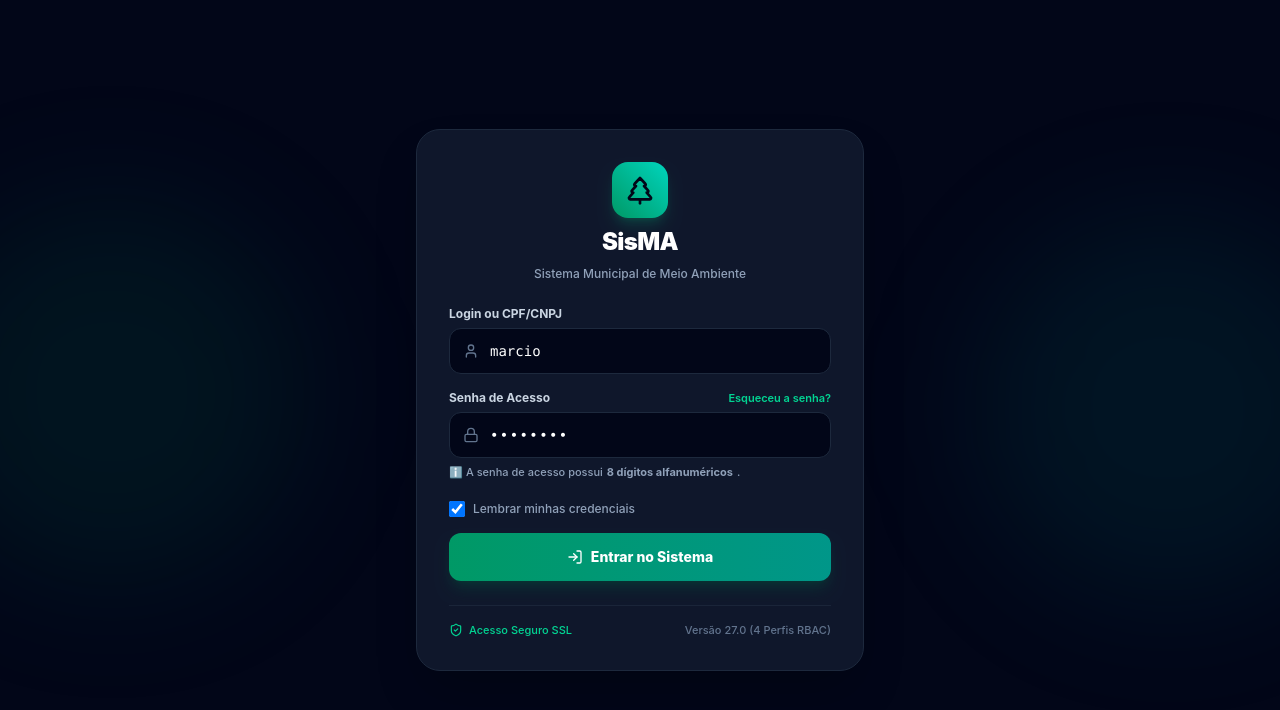
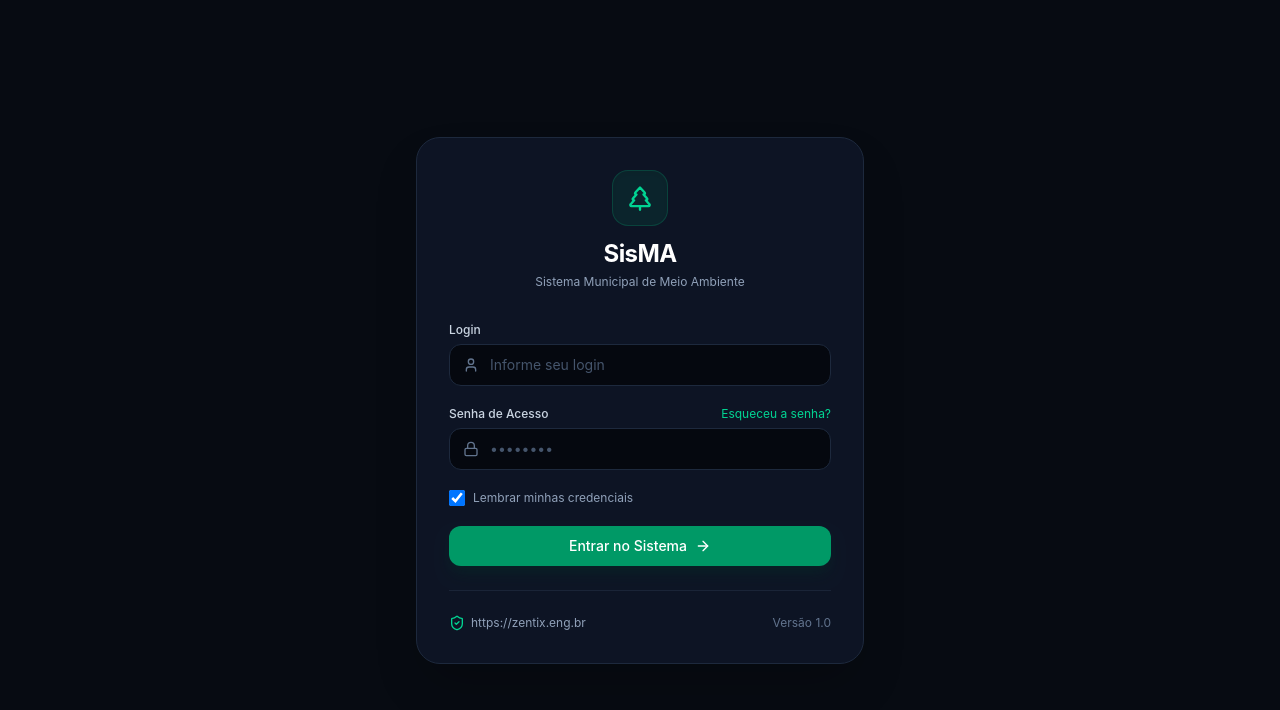
Before and after one commit to marcio-dev-fullstack/SysMA, a React (Vite) app: page / in a window 1280 px wide. Shown: the top 710 px of the page. Built offline with nearby package versions, Linux system fonts and the light colour scheme.

Commit message:
fix: v27 atualiza login do administrador para marcio

```diff
--- a/src/pages/Login.tsx
+++ b/src/pages/Login.tsx
@@ -1,313 +1,130 @@
 import React, { useState } from 'react';
-import {
-  TreePine,
-  Lock,
-  User,
-  LogIn,
-  ShieldCheck,
-  AlertTriangle
-} from 'lucide-react';
-import { Usuario } from '../types';
+import { ShieldCheck, Lock, User, ArrowRight, TreePine } from 'lucide-react';
 
 interface LoginProps {
-  onLogin: (usuario: Usuario) => void;
-  diasLicenca: number;
-  setDiasLicenca?: (dias: number) => void;
-  chaveLicenca?: string;
-  setChaveLicenca?: (chave: string) => void;
+  onLoginSuccess?: (perfil: string) => void;
 }
 
-export const LISTA_USUARIOS: Usuario[] = [
-  {
-    id: 'usr-adm-01',
-    nome: 'marcio',
-    email: 'cda.marcio@gmail.com',
-    cpf: 'marcio',
-    perfil: 'adm',
-    cargo: 'Administrador',
-    orgao: 'SEMA',
-    avatar: 'M',
-    telefone_whatsapp: '65 9231-2739',
-  },
-  {
-    id: 'usr-ana-01',
-    nome: 'ailton.bartolomeu',
-    email: 'ailton.bartolomeu@gmail.com',
-    cpf: 'ailton.bartolomeu',
-    perfil: 'analista',
-    cargo: 'Analista Ambiental',
-    orgao: 'SEMA',
-    avatar: 'A',
-    telefone_whatsapp: '94 9113-9883',
-  },
-  {
-    id: 'usr-ana-02',
-    nome: 'fernanda.baccaro',
-    email: 'fernanda.baccaro@gmail.com',
-    cpf: 'fernanda.baccaro',
-    perfil: 'analista',
-    cargo: 'Analista Ambiental',
-    orgao: 'SEMA',
-    avatar: 'F',
-    telefone_whatsapp: '94 9305-1234',
-  },
-  {
-    id: 'usr-ana-03',
-    nome: 'flavio.watanabe',
-    email: 'flavio.watanabe@gmail.com',
-    cpf: 'flavio.watanabe',
-    perfil: 'analista',
-    cargo: 'Analista Ambiental',
-    orgao: 'SEMA',
-    avatar: 'F',
-    telefone_whatsapp: '94 9182-8854',
-  },
-  {
-    id: 'usr-fisc-01',
-    nome: 'policia',
-    email: 'policia@gmail.com',
-    cpf: 'policia',
-    perfil: 'fiscal',
-    cargo: 'Fiscal Ambiental',
-    orgao: 'SEMA',
-    avatar: 'P',
-    telefone_whatsapp: '65 98888-1234',
-  },
-  {
-    id: 'usr-emp-01',
-    nome: 'zentix',
-    email: 'zentix@gmail.com',
-    cpf: '12.345.678/0001-90',
-    perfil: 'empresario',
-    cargo: 'Requerente / Empresário',
-    orgao: 'zentix',
-    avatar: 'Z',
-    telefone_whatsapp: '65 97777-5555',
-  },
-];
+export const Login: React.FC<LoginProps> = ({ onLoginSuccess }) => {
+  const [usuario, setUsuario] = useState('');
+  const [senha, setSenha] = useState('');
+  const [lembrar, setLembrar] = useState(true);
+  const [carregando, setCarregando] = useState(false);
 
-export const Login: React.FC<LoginProps> = ({
-  onLogin,
-  diasLicenca
-}) => {
-  const [loginInput, setLoginInput] = useState('marcio');
-  const [senha, setSenha] = useState('12345678');
-  const [lembrar, setLembrar] = useState(true);
-  const [modalBloqueado, setModalBloqueado] = useState(false);
-  const [erroForm, setErroForm] = useState('');
+  const handleSubmit = (e: React.FormEvent) => {
+    e.preventDefault();
+    setCarregando(true);
 
-  const handleLoginInputChange = (e: React.ChangeEvent<HTMLInputElement>) => {
-    setLoginInput(e.target.value);
-    setErroForm('');
-  };
-
-  const handleSenhaChange = (e: React.ChangeEvent<HTMLInputElement>) => {
-    let value = e.target.value.replace(/[^a-zA-Z0-9]/g, '');
-    if (value.length > 8) value = value.slice(0, 8);
-    setSenha(value);
-    setErroForm('');
-  };
-
-  const handleEntrar = (e: React.FormEvent) => {
-    e.preventDefault();
-
-    if (!loginInput.trim()) {
-      setErroForm('Por favor, informe o login ou CPF do servidor.');
-      return;
+    setTimeout(() => {
+      setCarregando(false);
+      if (onLoginSuccess) {
+        onLoginSuccess('adm');
       }
-
-    if (!senha) {
-      setErroForm('Por favor, informe a senha de acesso.');
-      return;
-    }
-
-    if (senha.length < 8) {
-      setErroForm('A senha deve conter exatamente 8 dígitos alfanuméricos.');
-      return;
-    }
-
-    // Busca usuário cadastrado por CPF/CNPJ ou Nome/Login
-    const termoLower = loginInput.trim().toLowerCase();
-    const cleanDigits = loginInput.replace(/\D/g, '');
-
-    let usuarioEncontrado = LISTA_USUARIOS.find((u) => {
-      const uCpfDigits = (u.cpf || '').replace(/\D/g, '');
-      const uNomeLower = u.nome.toLowerCase();
-      const uCpfLower = (u.cpf || '').toLowerCase();
-      return (
-        (cleanDigits && cleanDigits.length >= 8 && uCpfDigits.length >= 8 && uCpfDigits.includes(cleanDigits)) ||
-        uNomeLower === termoLower ||
-        uCpfLower === termoLower
-      );
-    });
-
-    if (!usuarioEncontrado) {
-      if (termoLower.includes('marcio') || termoLower.includes('márcio')) {
-        usuarioEncontrado = LISTA_USUARIOS.find((u) => u.perfil === 'adm' || u.nome.toLowerCase().includes('marcio'));
-      } else if (termoLower.includes('zentix')) {
-        usuarioEncontrado = LISTA_USUARIOS.find((u) => u.perfil === 'empresario' || u.nome.toLowerCase().includes('zentix'));
-      } else if (termoLower.includes('ailton')) {
-        usuarioEncontrado = LISTA_USUARIOS.find((u) => u.nome.includes('ailton'));
-      } else if (termoLower.includes('fernanda')) {
-        usuarioEncontrado = LISTA_USUARIOS.find((u) => u.nome.includes('fernanda'));
-      } else if (termoLower.includes('flavio') || termoLower.includes('flávio')) {
-        usuarioEncontrado = LISTA_USUARIOS.find((u) => u.nome.includes('flavio'));
-      } else if (termoLower.includes('policia') || termoLower.includes('polícia')) {
-        usuarioEncontrado = LISTA_USUARIOS.find((u) => u.perfil === 'fiscal');
-      } else if (termoLower.includes('empresa') || termoLower.includes('12.345')) {
-        usuarioEncontrado = LISTA_USUARIOS.find((u) => u.perfil === 'empresario');
-      } else {
-        usuarioEncontrado = LISTA_USUARIOS[0];
-      }
-    }
-
-    if (!usuarioEncontrado) {
-      usuarioEncontrado = LISTA_USUARIOS[0];
-    }
-
-    // Regra de Bloqueio no Dia 0 para não-ADM
-    if (diasLicenca <= 0 && usuarioEncontrado.perfil !== 'adm') {
-      setModalBloqueado(true);
-      return;
-    }
-
-    onLogin(usuarioEncontrado);
+    }, 800);
   };
 
   return (
-    <div className="min-h-screen bg-slate-950 flex flex-col justify-center items-center p-4 relative overflow-hidden font-sans">
-      {/* Elementos de fundo com efeito blur */}
-      <div className="absolute top-1/4 -left-20 w-96 h-96 bg-emerald-600/10 rounded-full blur-3xl pointer-events-none"></div>
-      <div className="absolute bottom-1/4 -right-20 w-96 h-96 bg-teal-600/10 rounded-full blur-3xl pointer-events-none"></div>
-
-      {/* Card Principal de Login */}
-      <div className="w-full max-w-md bg-slate-900 border border-slate-800 rounded-3xl p-8 shadow-2xl relative z-10 space-y-6">
-
-        {/* Cabeçalho da Marca */}
-        <div className="text-center space-y-2">
-          <div className="inline-flex items-center justify-center w-14 h-14 rounded-2xl bg-gradient-to-tr from-emerald-600 to-teal-400 text-slate-950 font-black shadow-lg shadow-emerald-500/20 mb-2">
-            <TreePine className="w-8 h-8" />
+    <div className="min-h-screen bg-[#070b12] flex items-center justify-center p-4 font-sans text-slate-100">
+      <div className="w-full max-w-md bg-[#0d1424] border border-slate-800 rounded-3xl p-8 shadow-2xl relative overflow-hidden">
+        {/* Logo e Título */}
+        <div className="text-center mb-8">
+          <div className="inline-flex items-center justify-center w-14 h-14 bg-emerald-500/10 border border-emerald-500/20 text-emerald-400 rounded-2xl mb-3 shadow-inner">
+            <TreePine className="w-7 h-7" />
           </div>
-          <h1 className="text-2xl font-black text-white tracking-tight">SisMA</h1>
-          <p className="text-xs text-slate-400 font-medium">
-            Sistema Municipal de Meio Ambiente
-          </p>
+          <h1 className="text-2xl font-bold tracking-tight text-white">SisMA</h1>
+          <p className="text-xs text-slate-400 mt-1">Sistema Municipal de Meio Ambiente</p>
         </div>
 
-        {/* Formulário de Login (CPF e Senha) */}
-        <form onSubmit={handleEntrar} className="space-y-4">
-
-          {erroForm && (
-            <div className="p-3 bg-rose-500/10 border border-rose-500/30 rounded-xl text-rose-400 text-xs font-semibold flex items-center gap-2">
-              <AlertTriangle className="w-4 h-4 shrink-0" />
-              <span>{erroForm}</span>
-            </div>
-          )}
-
-          {/* Campo Login / CPF */}
-          <div className="space-y-1.5">
-            <label className="block text-xs font-bold text-slate-300">
-              Login ou CPF/CNPJ
+        {/* Formulário de Login */}
+        <form onSubmit={handleSubmit} className="space-y-5">
+          {/* Campo Login */}
+          <div>
+            <label className="block text-xs font-medium text-slate-300 mb-1.5">
+              Login
             </label>
             <div className="relative">
-              <div className="absolute inset-y-0 left-0 pl-3.5 flex items-center pointer-events-none text-slate-500">
-                <User className="w-4 h-4" />
-              </div>
+              <User className="w-4 h-4 text-slate-500 absolute left-3.5 top-1/2 -translate-y-1/2" />
               <input
                 type="text"
-                value={loginInput}
-                onChange={handleLoginInputChange}
-                placeholder="marcio, zentix, policia ou ailton.bartolomeu"
-                className="w-full pl-10 pr-4 py-3 bg-slate-950 border border-slate-800 focus:border-emerald-500 rounded-xl text-sm font-medium text-white placeholder-slate-600 focus:outline-none transition-all font-mono"
                 required
+                value={usuario}
+                onChange={(e) => setUsuario(e.target.value)}
+                placeholder="Informe seu login"
+                className="w-full bg-[#05080f] border border-slate-800 rounded-xl pl-10 pr-4 py-2.5 text-sm text-slate-100 placeholder-slate-600 focus:outline-none focus:border-emerald-500 focus:ring-1 focus:ring-emerald-500 transition-all"
               />
             </div>
           </div>
 
           {/* Campo Senha */}
-          <div className="space-y-1.5">
-            <div className="flex items-center justify-between">
-              <label className="block text-xs font-bold text-slate-300">
+          <div>
+            <div className="flex items-center justify-between mb-1.5">
+              <label className="block text-xs font-medium text-slate-300">
                 Senha de Acesso
               </label>
-              <a href="#esqueci" onClick={(e) => { e.preventDefault(); alert('Contate o Administrador marcio (+55 65 9231-2739) para redefinir sua senha.'); }} className="text-[11px] font-semibold text-emerald-400 hover:text-emerald-300 transition-colors">
+              <a href="#esqueceu" className="text-xs text-emerald-400 hover:underline">
                 Esqueceu a senha?
               </a>
             </div>
             <div className="relative">
-              <div className="absolute inset-y-0 left-0 pl-3.5 flex items-center pointer-events-none text-slate-500">
-                <Lock className="w-4 h-4" />
-              </div>
+              <Lock className="w-4 h-4 text-slate-500 absolute left-3.5 top-1/2 -translate-y-1/2" />
               <input
                 type="password"
+                required
                 value={senha}
-                onChange={handleSenhaChange}
+                onChange={(e) => setSenha(e.target.value)}
                 placeholder="••••••••"
-                maxLength={8}
-                className="w-full pl-10 pr-4 py-3 bg-slate-950 border border-slate-800 focus:border-emerald-500 rounded-xl text-sm font-medium text-white placeholder-slate-600 focus:outline-none transition-all font-mono tracking-widest"
-                required
+                className="w-full bg-[#05080f] border border-slate-800 rounded-xl pl-10 pr-4 py-2.5 text-sm text-slate-100 placeholder-slate-600 focus:outline-none focus:border-emerald-500 focus:ring-1 focus:ring-emerald-500 transition-all"
               />
             </div>
-            <p className="text-[11px] text-slate-400 font-medium flex items-center gap-1 mt-1">
-              ℹ️ A senha de acesso possui <strong>8 dígitos alfanuméricos</strong>.
-            </p>
           </div>
 
-          {/* Lembrar Acesso */}
-          <div className="flex items-center justify-between pt-1">
-            <label className="flex items-center gap-2 cursor-pointer text-xs font-medium text-slate-400">
+          {/* Opção Lembrar */}
+          <div className="flex items-center gap-2">
             <input
               type="checkbox"
+              id="lembrar"
               checked={lembrar}
               onChange={(e) => setLembrar(e.target.checked)}
-                className="w-4 h-4 rounded bg-slate-950 border-slate-800 text-emerald-600 focus:ring-emerald-500 focus:ring-offset-slate-900"
+              className="w-4 h-4 rounded border-slate-800 bg-[#05080f] text-emerald-500 focus:ring-emerald-500 focus:ring-offset-0"
             />
-              <span>Lembrar minhas credenciais</span>
+            <label htmlFor="lembrar" className="text-xs text-slate-400 select-none cursor-pointer">
+              Lembrar minhas credenciais
             </label>
           </div>
 
-          {/* Botão de Submit */}
+          {/* Botão Entrar */}
           <button
             type="submit"
-            className="w-full py-3.5 px-4 bg-gradient-to-r from-emerald-600 to-teal-600 hover:from-emerald-500 hover:to-teal-500 text-white font-extrabold text-sm rounded-xl shadow-lg shadow-emerald-900/40 flex items-center justify-center gap-2 transition-all cursor-pointer"
+            disabled={carregando}
+            className="w-full bg-emerald-600 hover:bg-emerald-500 active:bg-emerald-700 text-white font-medium py-2.5 rounded-xl transition-all shadow-lg shadow-emerald-950/40 flex items-center justify-center gap-2 text-sm disabled:opacity-50"
           >
-            <LogIn className="w-4 h-4" />
+            {carregando ? (
+              <span>Acessando...</span>
+            ) : (
+              <>
                 <span>Entrar no Sistema</span>
+                <ArrowRight className="w-4 h-4" />
+              </>
+            )}
           </button>
         </form>
 
         {/* Rodapé do Card */}
-        <div className="pt-4 border-t border-slate-800/80 flex items-center justify-between text-[11px] text-slate-500 font-medium">
-          <div className="flex items-center gap-1.5 text-emerald-400">
-            <ShieldCheck className="w-3.5 h-3.5" />
-            <span>Acesso Seguro SSL</span>
-          </div>
-          <span>Versão 27.0 (4 Perfis RBAC)</span>
+        <div className="flex items-center justify-between text-xs text-slate-400 pt-6 mt-6 border-t border-slate-800/80">
+          <a
+            href="https://zentix.eng.br"
+            target="_blank"
+            rel="noopener noreferrer"
+            className="hover:text-emerald-400 transition-colors flex items-center gap-1.5"
+          >
+            <ShieldCheck className="w-4 h-4 text-emerald-400" />
+            <span>https://zentix.eng.br</span>
+          </a>
+          <span className="text-slate-500">Versão 1.0</span>
         </div>
       </div>
-
-      {/* Modal de Alerta de Licença Expirada (Bloqueio Dia 0) */}
-      {modalBloqueado && (
-        <div className="fixed inset-0 bg-slate-950/80 backdrop-blur-md z-50 flex items-center justify-center p-4">
-          <div className="bg-slate-900 border border-rose-500/30 rounded-3xl max-w-md w-full p-6 shadow-2xl space-y-4">
-            <div className="w-12 h-12 bg-rose-500/10 text-rose-500 rounded-2xl flex items-center justify-center mx-auto">
-              <AlertTriangle className="w-6 h-6" />
-            </div>
-            <div className="text-center space-y-1">
-              <h3 className="text-lg font-bold text-white">Licença do Sistema Expirada</h3>
-              <p className="text-xs text-slate-400">
-                O prazo de validade do SisMA expirou. Entre em contato com o Administrador marcio (+55 65 9231-2739) para renovação.
-              </p>
-            </div>
-            <button
-              onClick={() => setModalBloqueado(false)}
-              className="w-full py-2.5 bg-rose-600 hover:bg-rose-500 text-white font-bold text-xs rounded-xl transition-all cursor-pointer"
-            >
-              Fechar
-            </button>
-          </div>
-        </div>
-      )}
     </div>
   );
 };
+
+export default Login;
```
Lines whose indentation alone changed are shown as unchanged.
